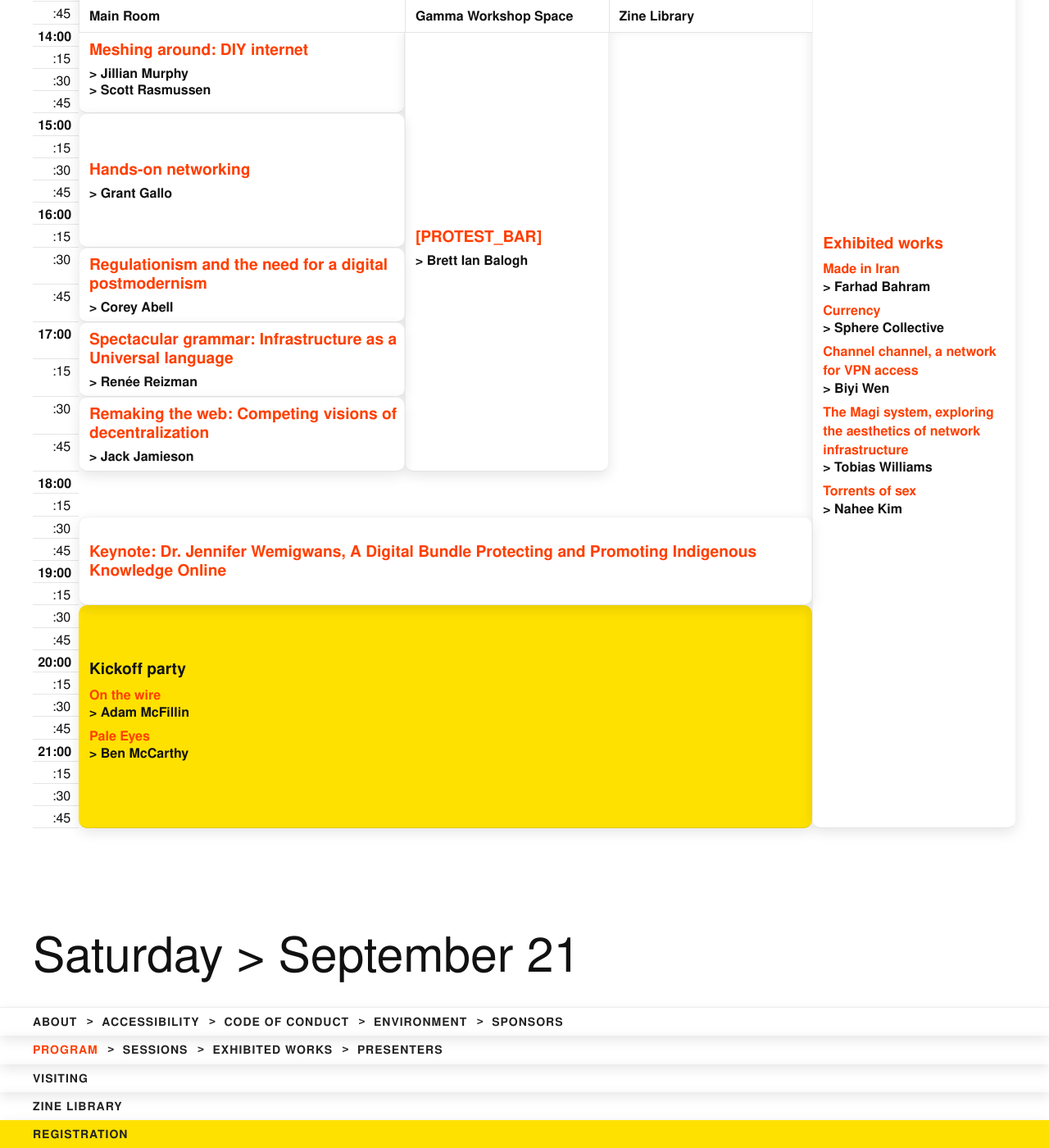
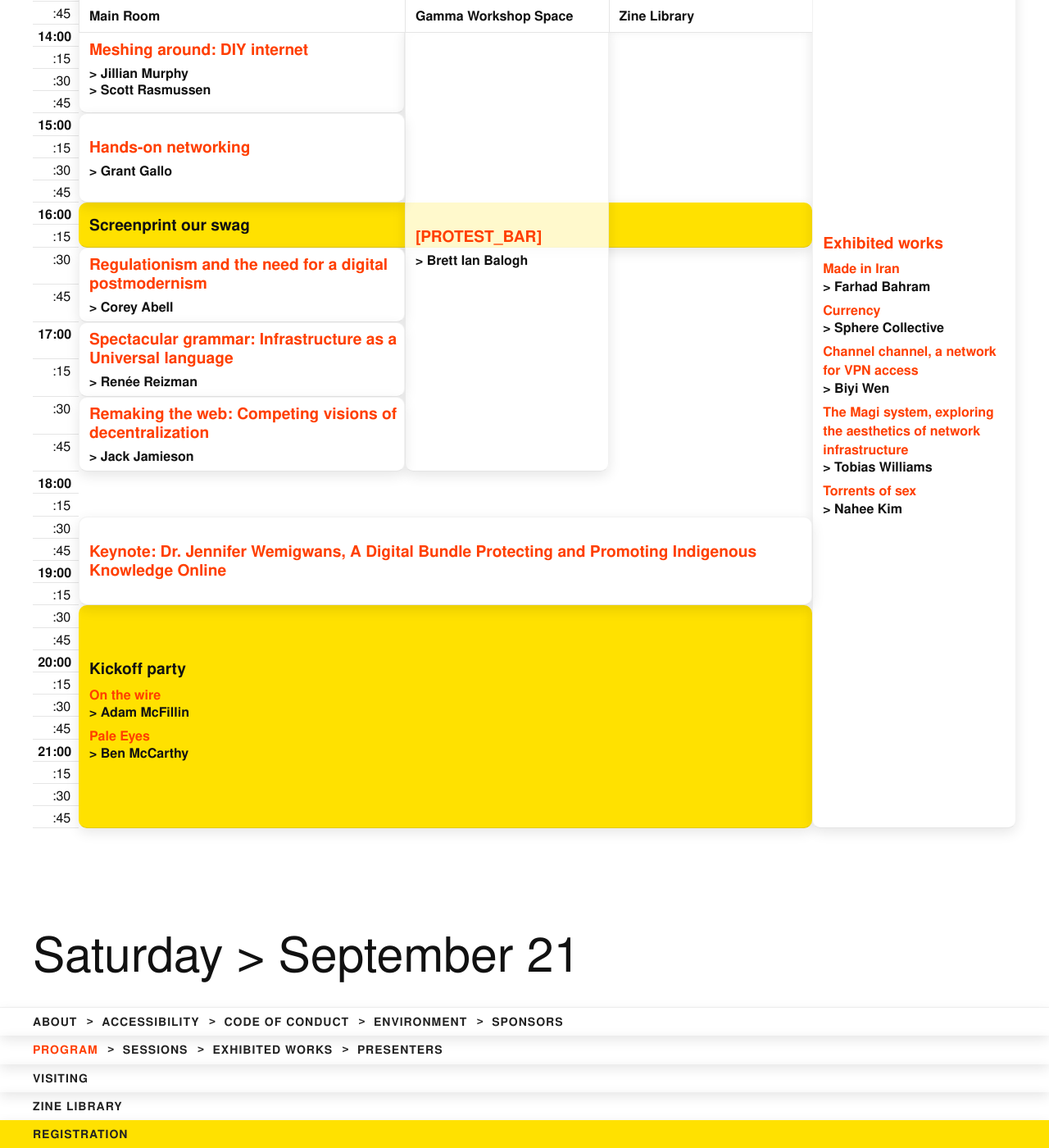
Before and after one commit to ournetworks/ournetworks.ca, a Jekyll site: the page built from program.md, in a window 1280 px wide and 1400 px high, scrolled down 625 px. Shown: the whole window at 82% size. Built offline with Jekyll 4.4.1, drawn with Linux system fonts in a browser that asks for light colours; some of the changed text lies outside the part shown.

Commit message:
add screenprinting swag sessions

```diff
--- a/_data/sessions.yml
+++ b/_data/sessions.yml
@@ -356,6 +356,10 @@
 2019:
   - sessionID: 19990
     title: "Registration"
+    sessionType: "orga"
+
+  - sessionID: 199901
+    title: "Screenprint our swag"
     sessionType: "orga"
 
   - sessionID: 19991
--- a/program.md
+++ b/program.md
@@ -62,7 +62,7 @@ fullWidth: true
   <td>14</td>
   <td>:00</td>
   <td colspan="1" rowspan="4" class="session-block session-{% include session-type.html session-id=19036 %}">{% include session.html year=2019 session-id=19036 %}</td>
-  <td colspan="1" rowspan="16" class="session-block session-{% include session-type.html session-id=19018 %}">{% include session.html year=2019 session-id=19018 %}</td>
+  <td colspan="1" rowspan="16" class="session-block session-{% include session-type.html session-id=19018 %} overlap">{% include session.html year=2019 session-id=19018 %}</td>
 </tr>
 <tr>
   <td></td>
@@ -79,7 +79,7 @@ fullWidth: true
 <tr>
   <td>15</td>
   <td>:00</td>
-  <td colspan="1" rowspan="6" class="session-block session-{% include session-type.html session-id=19038 %}">{% include session.html year=2019 session-id=19038 %}</td>
+  <td colspan="1" rowspan="4" class="session-block session-{% include session-type.html session-id=19038 %}">{% include session.html year=2019 session-id=19038 %}</td>
 </tr>
 <tr>
   <td></td>
@@ -96,6 +96,7 @@ fullWidth: true
 <tr>
   <td>16</td>
   <td>:00</td>
+  <td colspan="3" rowspan="2" class="session-block session-{% include session-type.html session-id=199901 %}">{% include session.html year=2019 session-id=199901 %}</td>
 </tr>
 <tr>
   <td></td>
@@ -265,7 +266,8 @@ fullWidth: true
 <tr>
   <td></td>
   <td>:30</td>
-  <td colspan="3" rowspan="1" class="session-block session-{% include session-type.html session-id=19991 %}">{% include session.html year=2019 session-id=19991 %}</td>
+  <td colspan="2" rowspan="1" class="session-block session-{% include session-type.html session-id=19991 %}">{% include session.html year=2019 session-id=19991 %}</td>
+  <td colspan="1" rowspan="2" class="session-block session-{% include session-type.html session-id=199901 %}">{% include session.html year=2019 session-id=199901 %}</td>
 </tr>
 <tr>
   <td></td>
@@ -508,7 +510,8 @@ fullWidth: true
 <tr>
   <td></td>
   <td>:15</td>
-  <td colspan="3" rowspan="1" class="session-block session-{% include session-type.html session-id=19991 %}">{% include session.html year=2019 session-id=19991 %}</td>
+  <td colspan="2" rowspan="1" class="session-block session-{% include session-type.html session-id=19991 %}">{% include session.html year=2019 session-id=19991 %}</td>
+  <td colspan="1" rowspan="2" class="session-block session-{% include session-type.html session-id=199901 %}">{% include session.html year=2019 session-id=199901 %}</td>
 </tr>
 <tr>
   <td></td>
```
